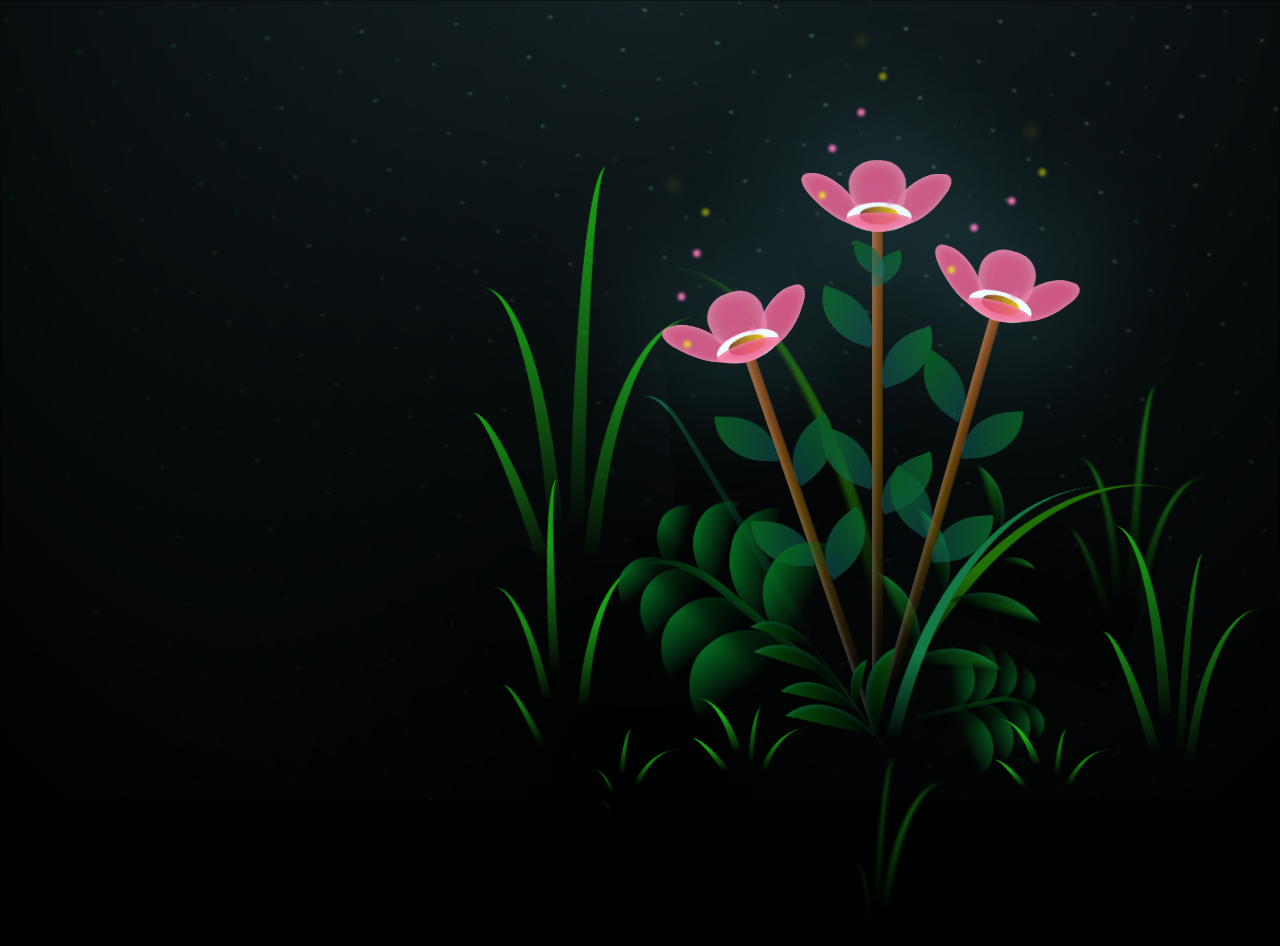
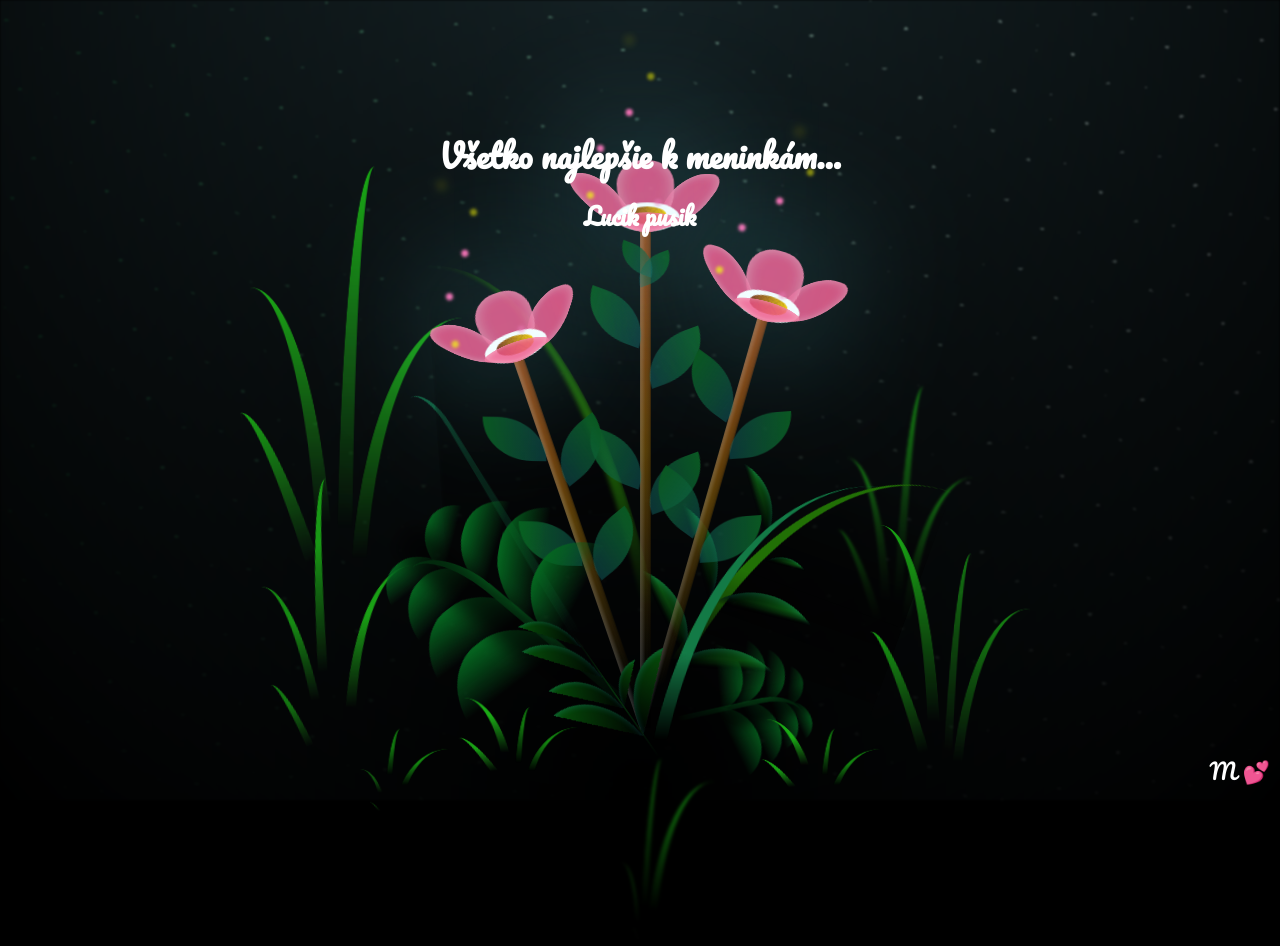
Before and after one commit to vsetko-najlepsie/vsetko-najlepsie.github.io, a plain HTML site: page lucka.html in a window 1280 px wide. Drawn offline with Linux system fonts and the light colour scheme.

Commit message:
Update main.css

```diff
--- a/css/main.css
+++ b/css/main.css
@@ -9,7 +9,38 @@
 :root {
   --dark-color: #000;
 }
+.marko {
+  position: fixed;
+  bottom: 10px;
+  right: 10px;
+  color: white;
+  z-index: 100;
+  font-size: 22px;
+  font-family: "Pacifico", cursive;
+}
 
+.greeting {
+  position: fixed;
+  top: 0;
+  left: 0;
+  width: 100%;
+  height: 300px;
+  margin-top: 2rem;
+  z-index: 10;
+
+  display: flex;
+  flex-direction: column;
+  justify-content: center;
+  align-items: center;
+  color: white;
+  gap: 12px;
+  padding: 0 10px;
+  font-family: "Pacifico", cursive;
+}
+.greeting h1,
+.greeting h2 {
+  text-align: center;
+}
 body {
   display: flex;
   align-items: flex-end;
```
